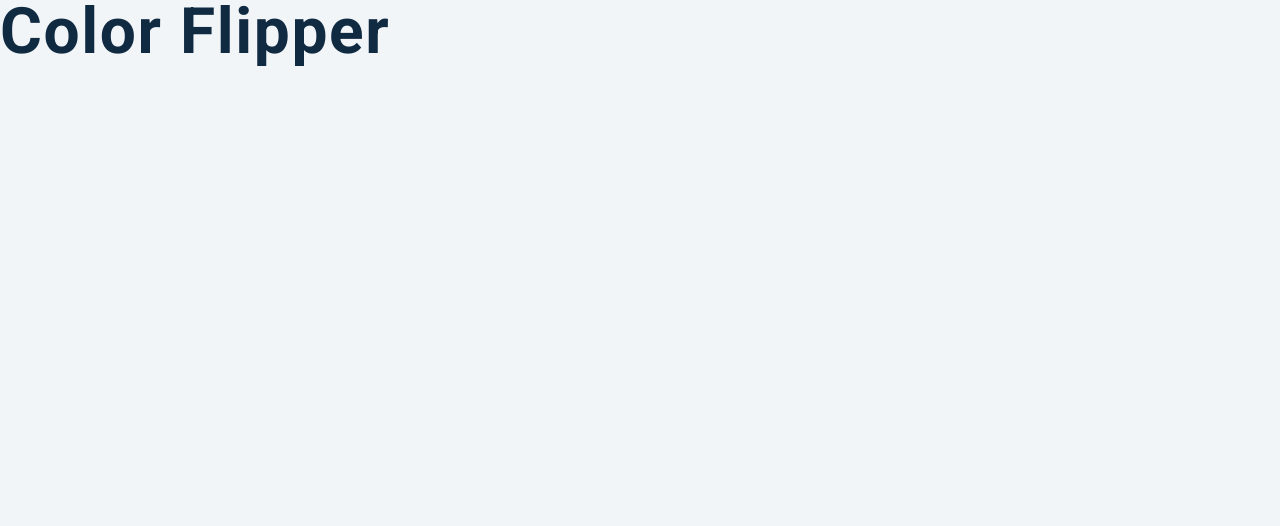
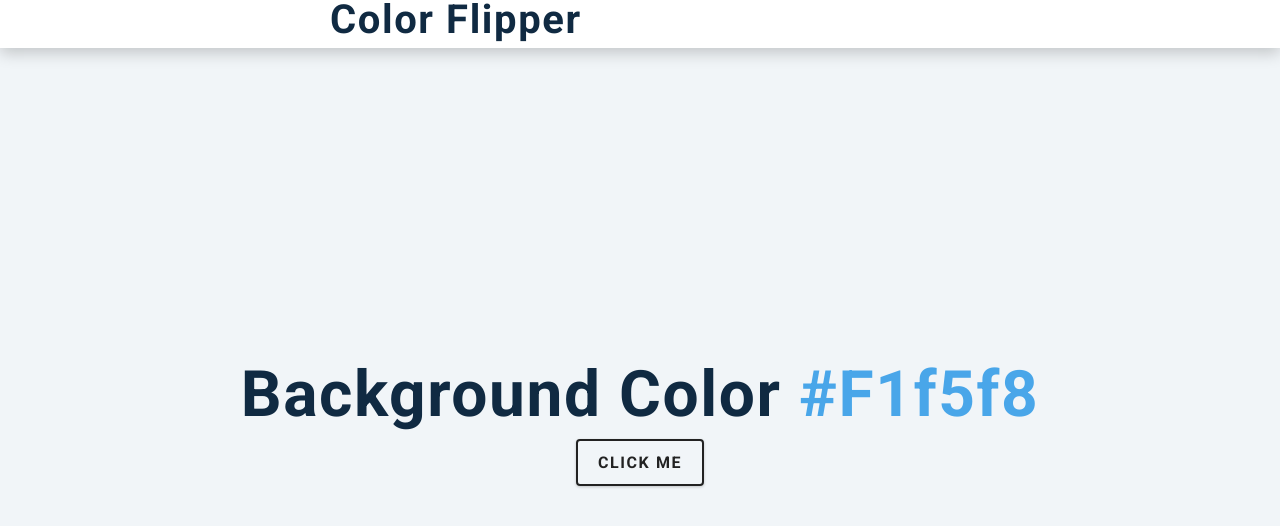
Before and after one commit to ErcanCan1/colorFlipper, a plain HTML site: page index.html in a window 1280 px wide. Drawn offline with nearby package versions, Linux system fonts and the light colour scheme.

Commit message:
index.html dosyası düzenlendi

```diff
--- a/index.html
+++ b/index.html
@@ -9,7 +9,21 @@
     <link rel="stylesheet" href="styles.css" />
   </head>
   <body>
-    <h1>color flipper</h1>
+    <nav>
+      <div class="nav-center">
+        <h2>Color Flipper</h2>
+        <ul class="nav-links">
+          <li><a href="index.html"></a></li>
+          <li><a href="hex.html"></a></li>
+        </ul>
+      </div>
+    </nav>
+    <main>
+      <div class="container">
+        <h1>Background Color <span class="color">#f1f5f8</span></h1>
+        <button class="btn btn-hero" id="btn">Click Me</button>
+      </div>
+    </main>
     <!-- javascript -->
     <script src="app.js"></script>
   </body>
```
